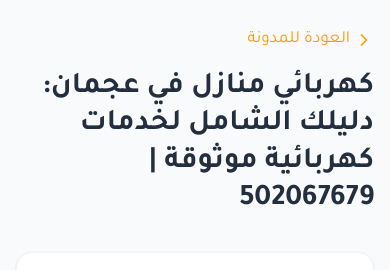
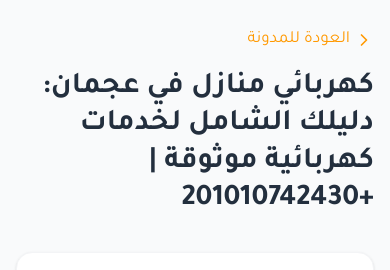
Before and after one commit to AhmedZakaria14/FanniElectricUAE, a Next.js app: page /blog/electrician-in-ajman-guide in a window 390 px wide. Shown: the part 156-426 px from the top of the page. Built offline with nearby package versions, Linux system fonts and the light colour scheme.

Commit message:
Normalize phone number in app/blog/electrician-in-ajman-guide/page.tsx

```diff
--- a/app/blog/electrician-in-ajman-guide/page.tsx
+++ b/app/blog/electrician-in-ajman-guide/page.tsx
@@ -5,8 +5,8 @@ import Link from 'next/link';
 import TableOfContents from '@/components/table-of-contents';
 
 export const metadata: Metadata = {
-  title: `كهربائي منازل في عجمان: دليلك الشامل لخدمات كهربائية موثوقة | فني كهرباء الامارات | 502067679 | الموقع متاح للإيجار`,
-  description: `الموقع متاح للإيجار. للتواصل: +20 10 10742430. كهربائي منازل في عجمان يقدم خدمات سريعة وموثوقة لجميع أعمال التمديدات والصيانة والإصلاح بأسعار مناسبة وجودة عالية مع الالتزام بالسلامة والدقة في التنفيذ الكاملة`,
+  title: `كهربائي منازل في عجمان: دليلك الشامل لخدمات كهربائية موثوقة | فني كهرباء الامارات | +201010742430 | الموقع متاح للإيجار`,
+  description: `الموقع متاح للإيجار. للتواصل: +201010742430. كهربائي منازل في عجمان يقدم خدمات سريعة وموثوقة لجميع أعمال التمديدات والصيانة والإصلاح بأسعار مناسبة وجودة عالية مع الالتزام بالسلامة والدقة في التنفيذ الكاملة`,
   alternates: {
     canonical: "https://www.fannielectricuae.com/blog/electrician-in-ajman-guide",
   },
@@ -80,7 +80,7 @@ export default function BlogPost() {
             <ChevronRight className="w-5 h-5 ml-1" />
             العودة للمدونة
           </Link>
-          <h1 className="text-3xl md:text-4xl font-bold text-amazon-blue leading-tight mb-4">كهربائي منازل في عجمان: دليلك الشامل لخدمات كهربائية موثوقة | 502067679</h1>
+          <h1 className="text-3xl md:text-4xl font-bold text-amazon-blue leading-tight mb-4">كهربائي منازل في عجمان: دليلك الشامل لخدمات كهربائية موثوقة | +201010742430</h1>
         </div>
 
         <div className="flex flex-col lg:flex-row gap-8">
```
